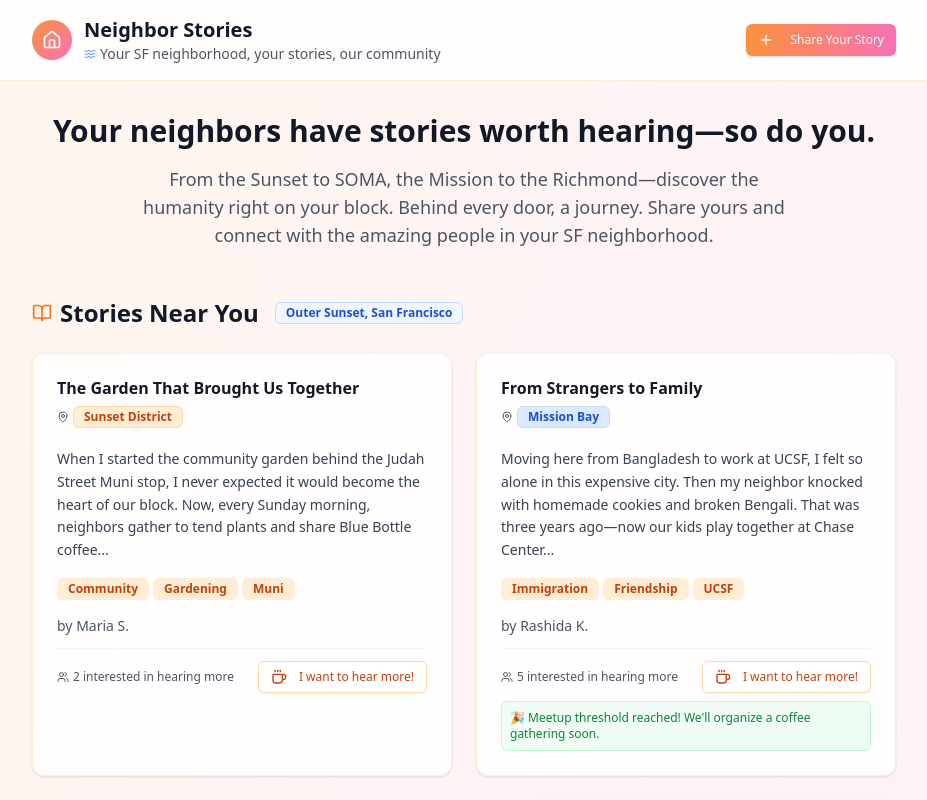
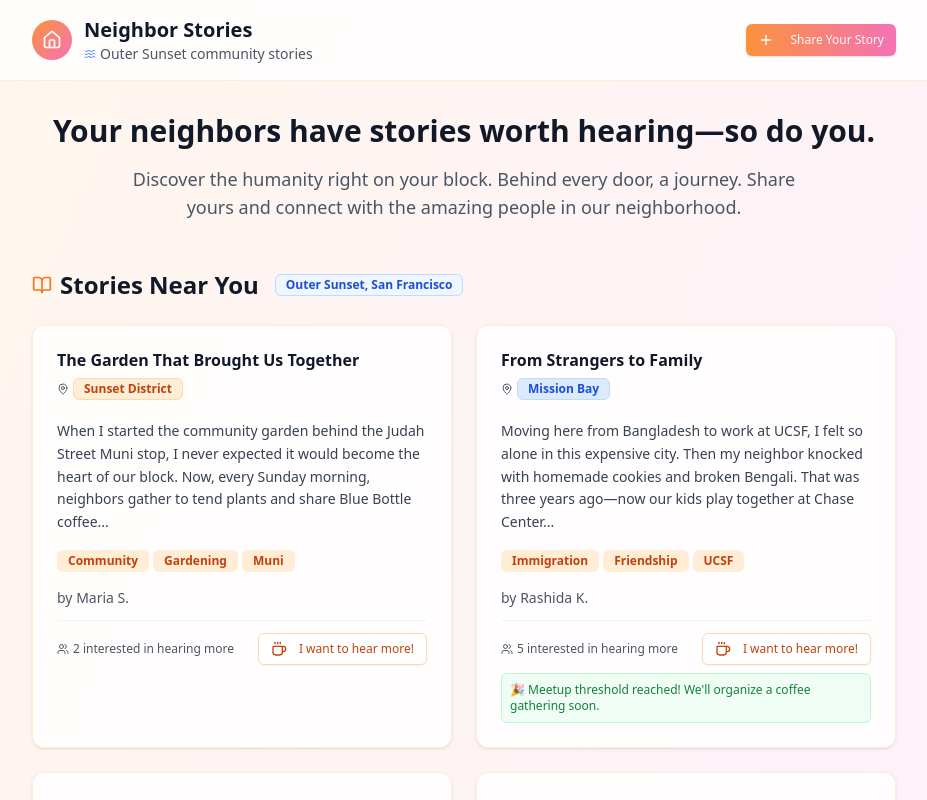
Before and after one commit to joshnesbit/neighbor-stories, a Next.js app: page / in a window 1280 px wide. Shown: the top 800 px of the page, without its empty margins (176-1103 px from the left). Built offline with nearby package versions, Linux system fonts and the light colour scheme.

Commit message:
[dyad] Updated tagline and welcome message for Outer Sunset focus - wrote 1 file(s)

```diff
--- a/src/app/page.tsx
+++ b/src/app/page.tsx
@@ -74,7 +74,7 @@ export default function Home() {
                 <h1 className="text-lg sm:text-xl font-bold text-gray-900 truncate">Neighbor Stories</h1>
                 <p className="text-xs sm:text-sm text-gray-600 flex items-center gap-1 truncate">
                   <Waves className="w-3 h-3 text-blue-500 flex-shrink-0" />
-                  <span className="truncate">Your SF neighborhood, your stories, our community</span>
+                  <span className="truncate">Outer Sunset community stories</span>
                 </p>
               </div>
             </div>
@@ -98,8 +98,7 @@ export default function Home() {
             Your neighbors have stories worth hearing—so do you.
           </h2>
           <p className="text-base sm:text-lg text-gray-600 max-w-2xl mx-auto leading-relaxed">
-            From the Sunset to SOMA, the Mission to the Richmond—discover the humanity right on your block.
-            Behind every door, a journey. Share yours and connect with the amazing people in your SF neighborhood.
+            Discover the humanity right on your block. Behind every door, a journey. Share yours and connect with the amazing people in our neighborhood.
           </p>
         </div>
 
```
